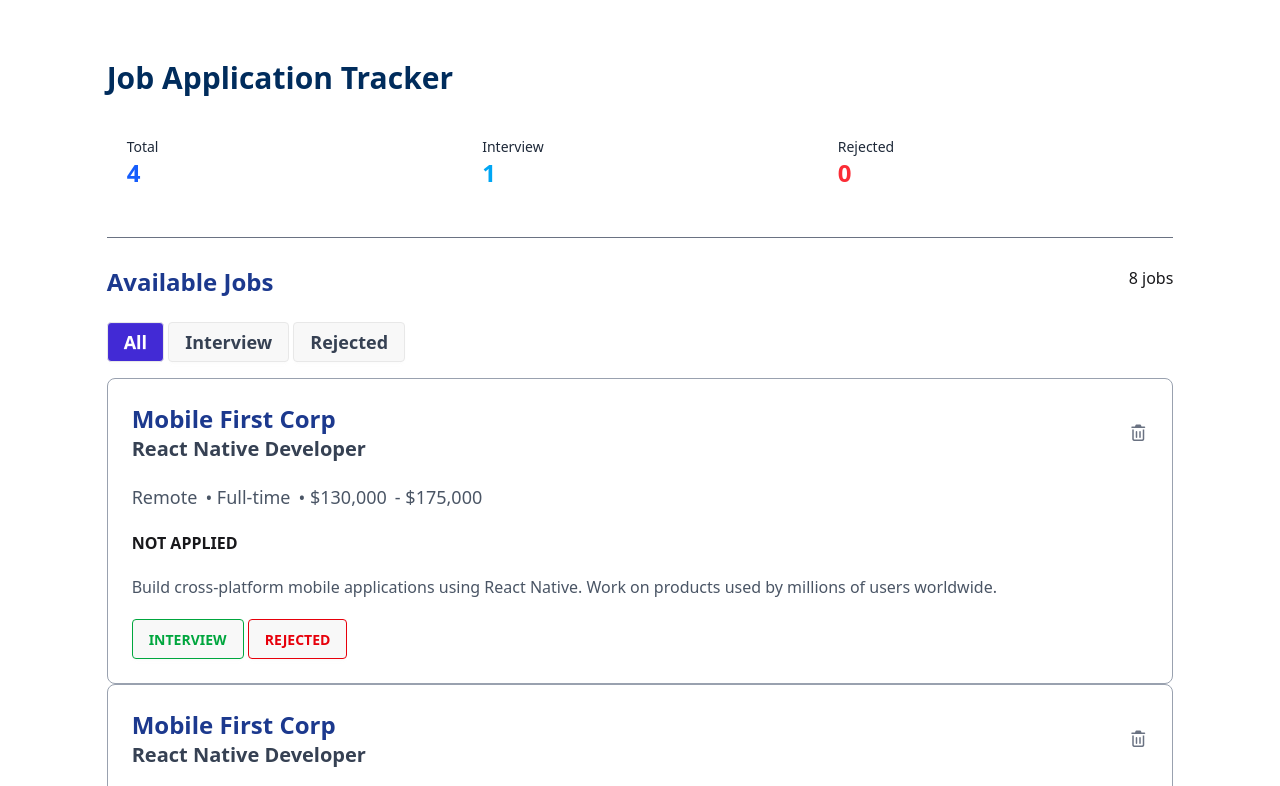
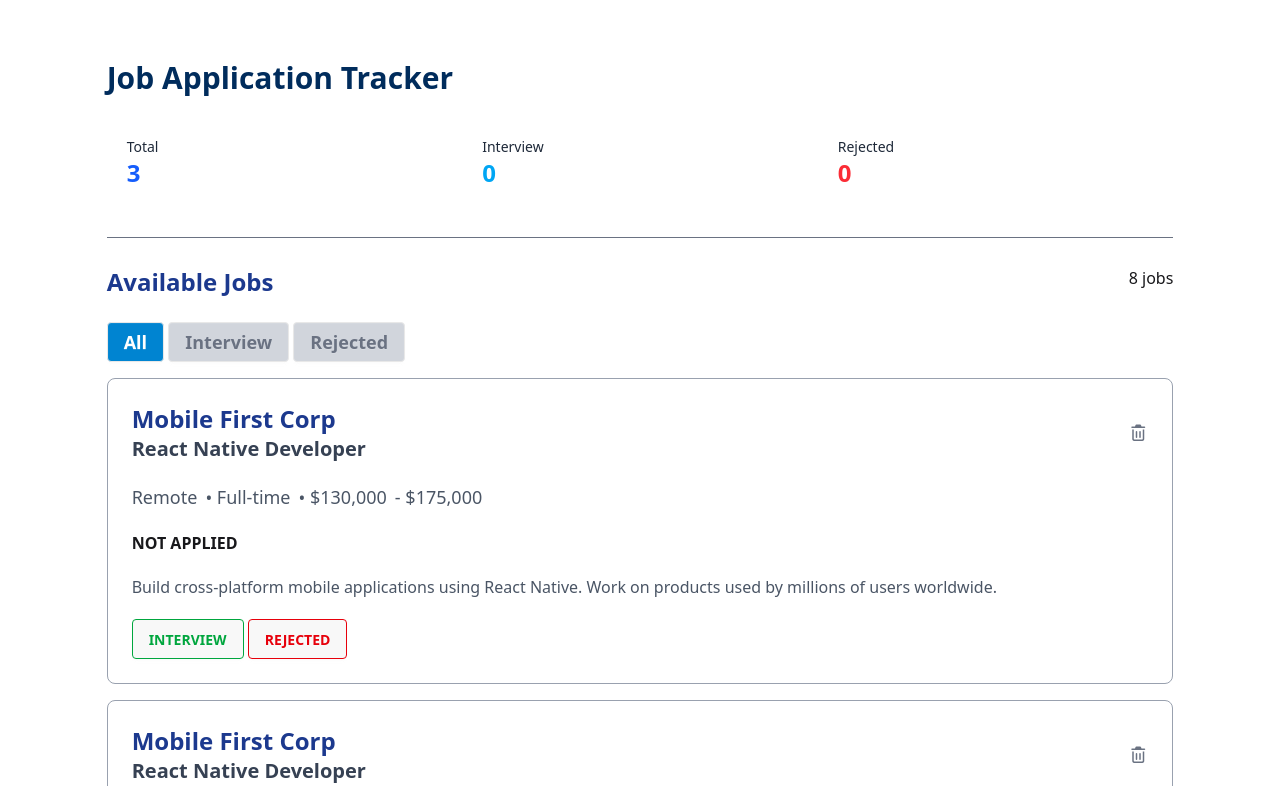
Before and after one commit to Md-Easin-Ali-Khan/B-13-Assignment-4, a plain HTML site: page index.html in a window 1280 px wide. Both pictures are taken after a click on the button "All". Shown: the top 786 px of the page. Drawn offline with nearby package versions, Linux system fonts and the light colour scheme.

Commit message:
Toggle button is done

```diff
--- a/index.html
+++ b/index.html
@@ -22,32 +22,34 @@
         <div class="grid grid-cols-3">
             <div class="total p-5">
                 <p class="font-medium text-gray-800 text-[14px]">Total</p>
-                <p id="total" class="text-blue-600 font-bold text-2xl">4</p>
+                <p id="total" class="text-blue-600 font-bold text-2xl">0</p>
             </div>
             <div class="interview p-5">
                 <p class="font-medium text-gray-800 text-[14px]">Interview</p>
-                <p id="interview" class="text-sky-500 font-bold text-2xl">1</p>
+                <p id="interview" class="text-sky-500 font-bold text-2xl">0</p>
             </div>
             <div class="rejected p-5">
                 <p class="font-medium text-gray-800 text-[14px]">Rejected</p>
                 <p id="rejected" class="text-red-500 font-bold text-2xl">0</p>
             </div>
         </div>
-    </header>
-    <hr class=" text-gray-500 my-7 w-10/12 mx-auto">
-
-    <div class="w-10/12 mx-auto">
+        <hr class=" text-gray-500 my-7 mx-auto">
         <div class="heading flex justify-between mb-6">
             <h2 class="font-bold text-blue-900 text-2xl">Available Jobs</h2>
             <p>8 jobs</p>
         </div>
+    </header>
+
+    <main class="w-10/12 mx-auto">
+
+        <!-- toggle buttons -->
         <div class="buttons mb-4">
-            <button id="all-filter-btn" class="btn font-bold text-white text-lg bg-primary">All</button>
-            <button id="interview-filter-btn" class="btn font-bold text-gray-700 text-lg">Interview</button>
-            <button id="rejected-filter-btn" class="btn font-bold text-gray-700 text-lg">Rejected</button>
+            <button onclick="toggleBtn('all-filter-btn')" id="all-filter-btn" class="btn font-bold text-lg bg-sky-600 text-white">All</button>
+            <button onclick="toggleBtn('interview-filter-btn')" id="interview-filter-btn" class="btn font-bold bg-gray-300 text-gray-500 text-lg">Interview</button>
+            <button onclick="toggleBtn('rejected-filter-btn')" id="rejected-filter-btn" class="btn font-bold bg-gray-300 text-gray-500 text-lg">Rejected</button>
         </div>
-    </div>
-    <main id="cards" class="w-10/12 mx-auto">
+
+        <div id="cards" class="space-y-4">
             <!-- card-1 -->
             <div class="card-1 p-6 border border-gray-400 rounded-lg">
                 <div class="wrap flex items-center justify-between">
@@ -66,7 +68,8 @@
                     <li class="text-lg">- $175,000</li>
                 </ul>
                 <h2 class="font-semibold">NOT APPLIED</h2>
-            <p class="my-5 text-gray-600">Build cross-platform mobile applications using React Native. Work on products
+                <p class="my-5 text-gray-600">Build cross-platform mobile applications using React Native. Work on
+                    products
                     used
                     by millions of users worldwide.</p>
                 <div class="int-rej">
@@ -93,7 +96,8 @@
                     <li class="text-lg">- $175,000</li>
                 </ul>
                 <h2 class="font-semibold">NOT APPLIED</h2>
-            <p class="my-5 text-gray-600">Build cross-platform mobile applications using React Native. Work on products
+                <p class="my-5 text-gray-600">Build cross-platform mobile applications using React Native. Work on
+                    products
                     used
                     by millions of users worldwide.</p>
                 <div class="int-rej">
@@ -120,12 +124,14 @@
                     <li class="text-lg">- $175,000</li>
                 </ul>
                 <h2 class="font-semibold">NOT APPLIED</h2>
-            <p class="my-5 text-gray-600">Build cross-platform mobile applications using React Native. Work on products
+                <p class="my-5 text-gray-600">Build cross-platform mobile applications using React Native. Work on
+                    products
                     used
                     by millions of users worldwide.</p>
                 <div class="int-rej">
                     <button class="btn border-green-600 text-green-600">INTERVIEW</button>
                     <button class="btn border-red-600 text-red-600">REJECTED</button>
+                </div>
             </div>
         </div>
     </main>
--- a/script.js
+++ b/script.js
@@ -1,6 +1,36 @@
+let interviewList =[];
+let rejectedList =[]
+
+
 let totalNumber = document.getElementById("total");
 let interviewNumber = document.getElementById("interview");
 let rejectedNumber = document.getElementById("rejected");
 
-let cards = document.getElementById("cards")
-console.log(cards.children.length)
+const allFilterBtn = document.getElementById("all-filter-btn")
+const interviewFilterBtn = document.getElementById("interview-filter-btn")
+const rejectedFilterBtn = document.getElementById("rejected-filter-btn")
+
+let cards = document.getElementById("cards");
+let mainCounter = document.querySelector("main");
+
+function counter() {
+    totalNumber.innerText = cards.children.length;
+    interviewNumber.innerText = interviewList.length;
+    rejectedNumber.innerText =rejectedList.length
+}
+counter()
+
+function toggleBtn(btn){
+
+    allFilterBtn.classList.add("bg-gray-300", "text-gray-500");
+
+    allFilterBtn.classList.remove("bg-sky-600", "text-white");
+    interviewFilterBtn.classList.remove("bg-sky-600", "text-white");
+    rejectedFilterBtn.classList.remove("bg-sky-600", "text-white");
+
+    let selected = document.getElementById(btn);
+    console.log(selected)
+
+    selected.classList.add("bg-sky-600", "text-white")
+
+}
```
Lines whose indentation alone changed are shown as unchanged.
